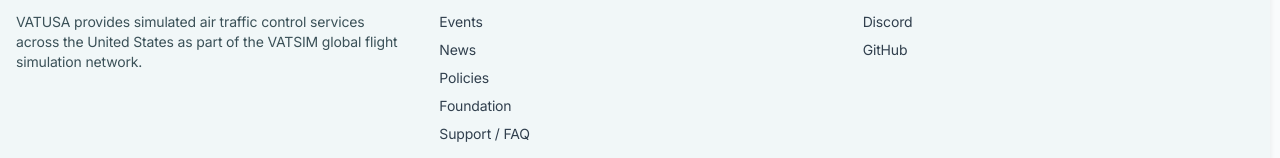
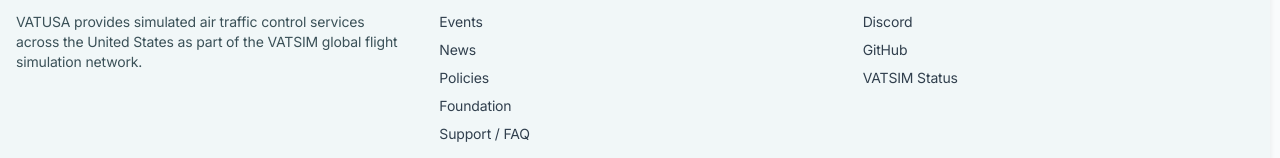
Before and after one commit to VATUSA/webapps, a Next.js app in the folder apps/portal/: page / in a window 1280 px wide. Shown: the part 644-802 px from the top of the page. Built offline with nearby package versions, Linux system fonts and the light colour scheme; no server answers.

Commit message:
Revert "Remove funky link"
This reverts commit 4ba53dc5c6888ef860559f0927346bfb684567d8.

```diff
--- a/apps/portal/components/Footer/Footer.tsx
+++ b/apps/portal/components/Footer/Footer.tsx
@@ -83,6 +83,16 @@
                 GitHub
               </a>
             </li>
+            <li>
+              <a
+                href="https://status.vatsim.net"
+                target="_blank"
+                rel="noopener noreferrer"
+                className="text-foreground/80 transition-colors hover:text-foreground"
+              >
+                VATSIM Status
+              </a>
+            </li>
           </ul>
         </div>
       </div>
```
